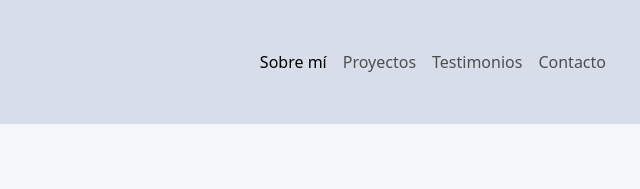
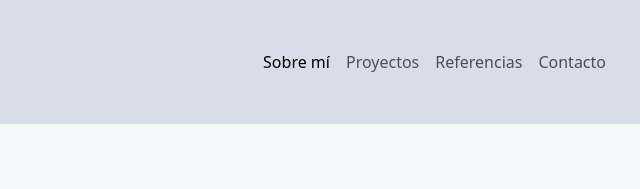
Before and after one commit to kralos-7/kralos-7.github.io, a plain HTML site: page index.html in a window 1280 px wide. Shown: the top 189 px of the page, 622-1262 px from the left. Drawn offline with nearby package versions, Linux system fonts and the light colour scheme.

Commit message:
Update index.html

```diff
--- a/index.html
+++ b/index.html
@@ -38,7 +38,7 @@
                         <a class="nav-link" href="#">Proyectos</a>
                     </li>
                     <li class="nav-item">
-                        <a class="nav-link" href="#">Testimonios</a>
+                        <a class="nav-link" href="#">Referencias</a>
                     </li>
                     <li class="nav-item">
                         <a class="nav-link" href="#">Contacto</a>
```
